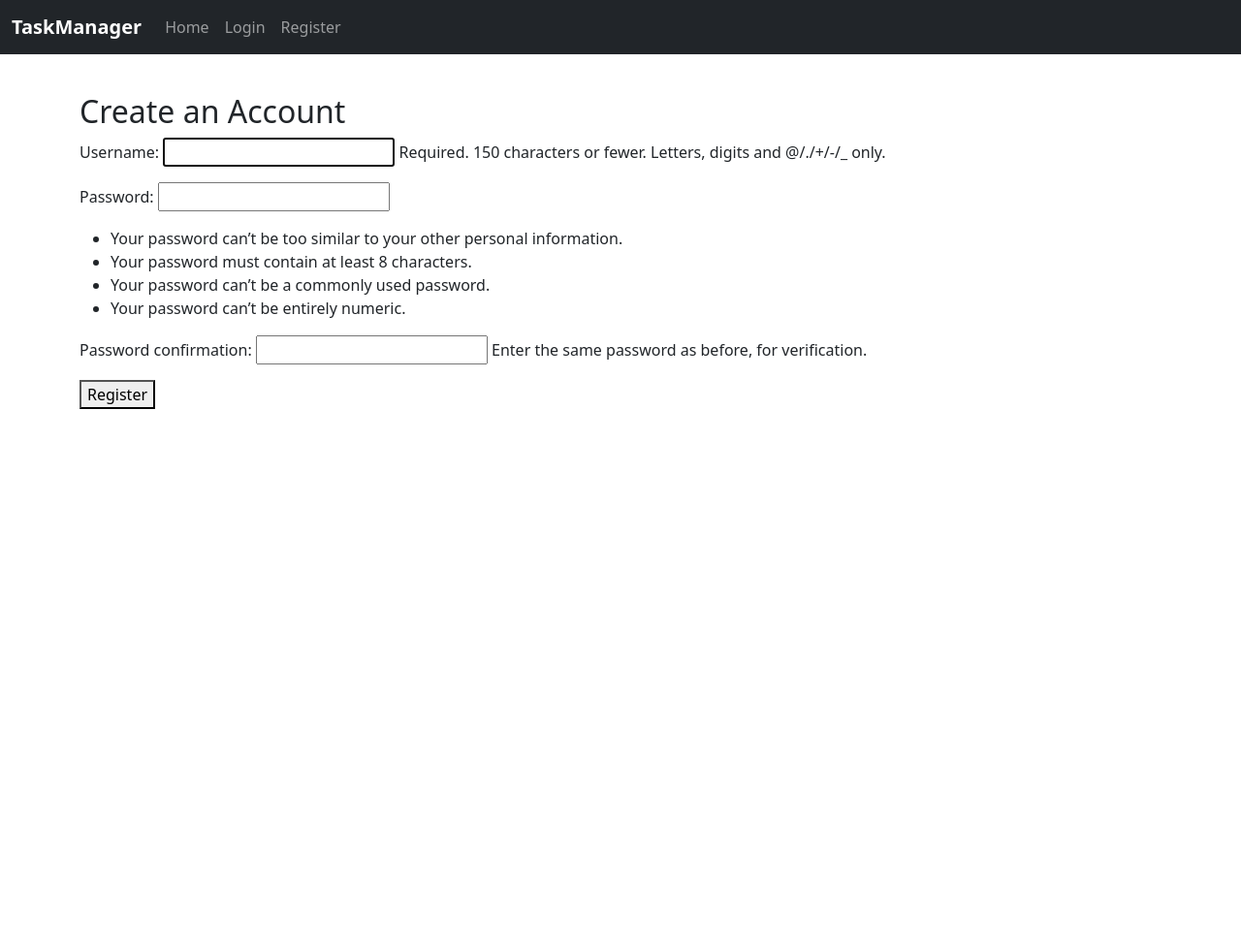
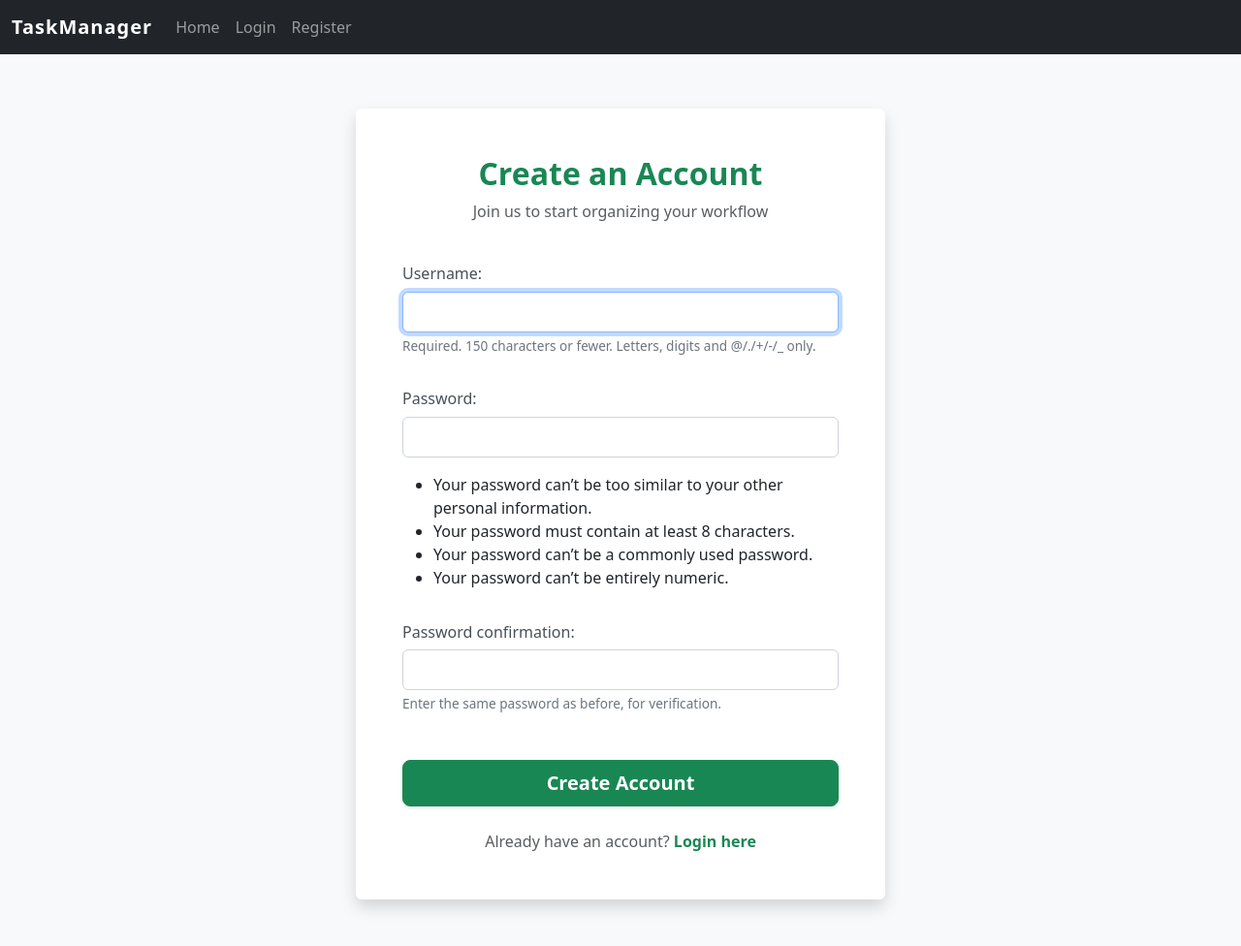
Before and after one commit to Zafarbek05/DSCC-CW-00016417, a Django app: page /register/ in a window 1280 px wide. Shown: the whole page at 97% size. Before the commit the page ends 422 px from the top, so only its background shows below. Run offline with Django 5.2, Linux system fonts and the light colour scheme.

Commit message:
fix: enhance UI with bootstrap cards

```diff
--- a/templates/base.html
+++ b/templates/base.html
@@ -7,8 +7,51 @@
     <!-- Bootstrap CSS -->
     <link href="https://cdn.jsdelivr.net/npm/bootstrap@5.3.2/dist/css/bootstrap.min.css" rel="stylesheet" integrity="sha384-..." crossorigin="anonymous">
     <style>
-        body { padding-top: 4.5rem; }
-        .navbar-brand { font-weight: bold; }
+        body {
+            padding-top: 5.5rem;
+            background-color: #f8f9fa; /* Light gray background to make cards pop */
+        }
+        .navbar-brand { font-weight: bold; letter-spacing: 1px; }
+
+        /* Automatically style Django form inputs to match Bootstrap */
+        input[type="text"], input[type="password"], input[type="email"], select, textarea {
+            display: block;
+            width: 100%;
+            padding: 0.5rem 0.75rem;
+            font-size: 1rem;
+            font-weight: 400;
+            line-height: 1.5;
+            color: #212529;
+            background-color: #fff;
+            background-clip: padding-box;
+            border: 1px solid #ced4da;
+            border-radius: 0.375rem;
+            transition: border-color .15s ease-in-out,box-shadow .15s ease-in-out;
+        }
+        input[type="text"]:focus, input[type="password"]:focus, input[type="email"]:focus {
+            border-color: #86b7fe;
+            outline: 0;
+            box-shadow: 0 0 0 0.25rem rgba(13,110,253,.25);
+        }
+        label {
+            font-weight: 500;
+            margin-bottom: 0.4rem;
+            margin-top: 1rem;
+            color: #495057;
+        }
+        .helptext {
+            font-size: 0.85em;
+            color: #6c757d;
+            display: block;
+            margin-top: 0.25rem;
+        }
+        ul.errorlist {
+            color: #dc3545;
+            list-style: none;
+            padding-left: 0;
+            font-size: 0.875em;
+            margin-top: 0.5rem;
+        }
     </style>
 </head>
 <body>
--- a/templates/registration/register.html
+++ b/templates/registration/register.html
@@ -1,9 +1,28 @@
 {% extends 'base.html' %}
 {% block content %}
-    <h2>Create an Account</h2>
-    <form method="post">
-        {% csrf_token %}
-        {{ form.as_p }}
-        <button type="submit">Register</button>
-    </form>
+<div class="row justify-content-center mt-4 mb-5">
+    <div class="col-md-8 col-lg-6">
+        <div class="card shadow border-0 rounded-lg">
+            <div class="card-body p-5">
+                <div class="text-center mb-4">
+                    <h2 class="fw-bold text-success">Create an Account</h2>
+                    <p class="text-muted">Join us to start organizing your workflow</p>
+                </div>
+
+                <form method="post" novalidate>
+                    {% csrf_token %}
+                    {{ form.as_p }}
+
+                    <div class="d-grid gap-2 mt-5">
+                        <button type="submit" class="btn btn-success btn-lg fw-bold shadow-sm">Create Account</button>
+                    </div>
+                </form>
+
+                <div class="text-center mt-4">
+                    <p class="text-muted mb-0">Already have an account? <a href="{% url 'login' %}" class="text-decoration-none fw-semibold text-success">Login here</a></p>
+                </div>
+            </div>
+        </div>
+    </div>
+</div>
 {% endblock %}
```
Also changed, not shown: templates/registration/login.html (+25 -7 lines).
